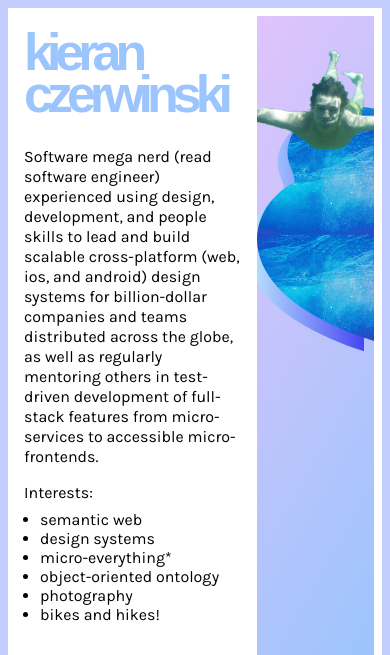
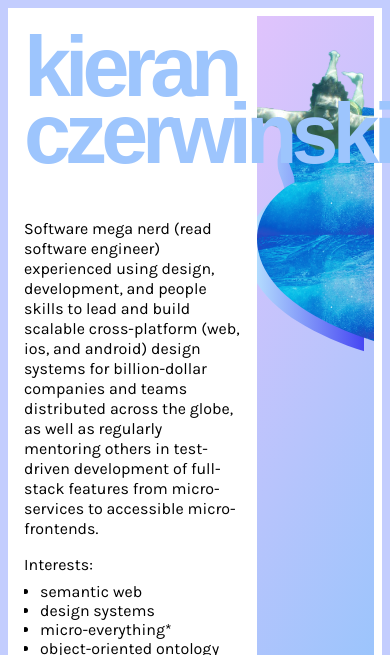
Before and after one commit to Kierancz/kicz-min, a website built with Vite: page index.html in a window 390 px wide. Shown: the top 655 px of the page. Built offline with nearby package versions, Linux system fonts and the light colour scheme.

Commit message:
feat: fixes for ghpages and more responsive

```diff
--- a/index.html
+++ b/index.html
@@ -1,17 +1,15 @@
 <!DOCTYPE html>
 <html lang="en">
+
 <head>
   <meta charset="UTF-8" />
-    <link rel="icon" type="image/svg+xml" href="favicon.svg" />
+  <link rel="icon" type="image/svg+xml" href="./assets/favicon.svg" />
   <meta name="viewport" content="width=device-width, initial-scale=1.0" />
 
   <!-- Primary Meta Tags -->
   <title>Kieran Czerwinski</title>
   <meta name="title" content="Kieran Czerwinski" />
-    <meta
-      name="description"
-      content="Loves semantic web, design systems, and micro-everything*"
-    />
+  <meta name="description" content="Loves semantic web, design systems, and micro-everything*" />
 
   <!-- Google / General Linked Data -->
   <script type="application/ld+json">
@@ -35,30 +33,21 @@
   <meta property="og:type" content="website" />
   <meta property="og:url" content="https://kicz.me/" />
   <meta property="og:title" content="Kieran Czerwinski" />
-    <meta
-      property="og:description"
-      content="Loves semantic web, design systems, and micro-everything*"
-    />
+  <meta property="og:description" content="Loves semantic web, design systems, and micro-everything*" />
   <meta property="og:image" content="" />
 
   <!-- Twitter -->
   <meta property="twitter:card" content="summary_large_image" />
   <meta property="twitter:url" content="https://kicz.me/" />
   <meta property="twitter:title" content="Kieran Czerwinski" />
-    <meta
-      property="twitter:description"
-      content="Loves semantic web, design systems, and micro-everything*"
-    />
+  <meta property="twitter:description" content="Loves semantic web, design systems, and micro-everything*" />
   <meta property="twitter:image" content="" />
 
   <link rel="preconnect" href="https://fonts.googleapis.com" />
   <link rel="preconnect" href="https://fonts.gstatic.com" crossorigin />
-    <link
-      href="https://fonts.googleapis.com/css?family=Karla:400,700"
-      rel="stylesheet"
-    />
+  <link href="https://fonts.googleapis.com/css?family=Karla:400,700" rel="stylesheet" />
 
-    <link rel="stylesheet" type="text/css" href="/style.css" />
+  <link rel="stylesheet" type="text/css" href="./src/style.css" />
 </head>
 
 <body>
@@ -72,41 +61,21 @@
         <ul class="contact">
           <li>
             <a class="icon-button" href="mailto:info@kicz.me">
-                <svg
-                  aria-hidden="true"
-                  xmlns="http://www.w3.org/2000/svg"
-                  height="24px"
-                  viewBox="0 0 24 24"
-                  width="24px"
-                  fill="#000000"
-                >
+              <svg aria-hidden="true" xmlns="http://www.w3.org/2000/svg" height="24px" viewBox="0 0 24 24" width="24px"
+                fill="#000000">
                 <path d="M0 0h24v24H0z" fill="none" />
                 <path
-                    d="M20 4H4c-1.1 0-1.99.9-1.99 2L2 18c0 1.1.9 2 2 2h16c1.1 0 2-.9 2-2V6c0-1.1-.9-2-2-2zm0 14H4V8l8 5 8-5v10zm-8-7L4 6h16l-8 5z"
-                  />
+                  d="M20 4H4c-1.1 0-1.99.9-1.99 2L2 18c0 1.1.9 2 2 2h16c1.1 0 2-.9 2-2V6c0-1.1-.9-2-2-2zm0 14H4V8l8 5 8-5v10zm-8-7L4 6h16l-8 5z" />
               </svg>
               <span class="visually-hidden">Email</span>
             </a>
           </li>
           <li>
-              <a
-                class="icon-button"
-                href="https://github.com/kierancz"
-                target="_blank"
-              >
-                <svg
-                  aria-hidden="true"
-                  xmlns="http://www.w3.org/2000/svg"
-                  xmlns:xlink="http://www.w3.org/1999/xlink"
-                  version="1.1"
-                  style="fill: #333"
-                  width="24"
-                  height="24"
-                  viewBox="0 0 24 24"
-                >
+            <a class="icon-button" href="https://github.com/kierancz" target="_blank">
+              <svg aria-hidden="true" xmlns="http://www.w3.org/2000/svg" xmlns:xlink="http://www.w3.org/1999/xlink"
+                version="1.1" style="fill: #333" width="24" height="24" viewBox="0 0 24 24">
                 <path
-                    d="M12,2A10,10 0 0,0 2,12C2,16.42 4.87,20.17 8.84,21.5C9.34,21.58 9.5,21.27 9.5,21C9.5,20.77 9.5,20.14 9.5,19.31C6.73,19.91 6.14,17.97 6.14,17.97C5.68,16.81 5.03,16.5 5.03,16.5C4.12,15.88 5.1,15.9 5.1,15.9C6.1,15.97 6.63,16.93 6.63,16.93C7.5,18.45 8.97,18 9.54,17.76C9.63,17.11 9.89,16.67 10.17,16.42C7.95,16.17 5.62,15.31 5.62,11.5C5.62,10.39 6,9.5 6.65,8.79C6.55,8.54 6.2,7.5 6.75,6.15C6.75,6.15 7.59,5.88 9.5,7.17C10.29,6.95 11.15,6.84 12,6.84C12.85,6.84 13.71,6.95 14.5,7.17C16.41,5.88 17.25,6.15 17.25,6.15C17.8,7.5 17.45,8.54 17.35,8.79C18,9.5 18.38,10.39 18.38,11.5C18.38,15.32 16.04,16.16 13.81,16.41C14.17,16.72 14.5,17.33 14.5,18.26C14.5,19.6 14.5,20.68 14.5,21C14.5,21.27 14.66,21.59 15.17,21.5C19.14,20.16 22,16.42 22,12A10,10 0 0,0 12,2Z"
-                  />
+                  d="M12,2A10,10 0 0,0 2,12C2,16.42 4.87,20.17 8.84,21.5C9.34,21.58 9.5,21.27 9.5,21C9.5,20.77 9.5,20.14 9.5,19.31C6.73,19.91 6.14,17.97 6.14,17.97C5.68,16.81 5.03,16.5 5.03,16.5C4.12,15.88 5.1,15.9 5.1,15.9C6.1,15.97 6.63,16.93 6.63,16.93C7.5,18.45 8.97,18 9.54,17.76C9.63,17.11 9.89,16.67 10.17,16.42C7.95,16.17 5.62,15.31 5.62,11.5C5.62,10.39 6,9.5 6.65,8.79C6.55,8.54 6.2,7.5 6.75,6.15C6.75,6.15 7.59,5.88 9.5,7.17C10.29,6.95 11.15,6.84 12,6.84C12.85,6.84 13.71,6.95 14.5,7.17C16.41,5.88 17.25,6.15 17.25,6.15C17.8,7.5 17.45,8.54 17.35,8.79C18,9.5 18.38,10.39 18.38,11.5C18.38,15.32 16.04,16.16 13.81,16.41C14.17,16.72 14.5,17.33 14.5,18.26C14.5,19.6 14.5,20.68 14.5,21C14.5,21.27 14.66,21.59 15.17,21.5C19.14,20.16 22,16.42 22,12A10,10 0 0,0 12,2Z" />
               </svg>
               <span class="visually-hidden">GitHub</span>
             </a>
@@ -118,6 +87,8 @@
 
     <div class="left-container clearfix">
       <h1 class="heading">Kieran Czerwinski</h1>
+
+      <div class="left-text-container">
         <p>
           Software mega nerd (read software engineer) experienced using design,
           development, and people skills to lead and build scalable
@@ -140,20 +111,20 @@
         </figure>
       </div>
     </div>
+  </div>
   <svg height="50px" width="50px" id="water-svg">
     <defs>
       <clipPath id="clip-water">
-          <path
-            d="M521.4,144.6c-3.9-4.8-9.2-8.1-14.6-10.8c-46.1-23.6-100.1-17.9-150.7-26.4c-10.6-1.8-21.3-4.3-30.3-10.2
+        <path d="M521.4,144.6c-3.9-4.8-9.2-8.1-14.6-10.8c-46.1-23.6-100.1-17.9-150.7-26.4c-10.6-1.8-21.3-4.3-30.3-10.2
       c-10.5-6.9-17.9-17.8-26.7-26.9c-20.9-21.8-49.3-33.6-77.4-42.9C187.9,16.2,153.3,8.1,118.3,2.7C98-0.5,76.6-2.5,57.9,6.3
       s-32.7,32-25.3,52.1c2.1,5.8,5.5,12.8,4.9,18.2c-23.1,10.9-40.7,37-37,63.9c4.3,31.9,31.3,54.7,58.2,69.7
       c41.8,23.4,88.8,36.4,136.1,37.7c30.8,0.9,66-1.5,87.7,21.7c6.9,7.4,11.6,16.8,18.4,24.3c16.1,17.8,41.3,22.5,64.6,22.9
-      c41.5,0.7,84.2-9.8,117-36.6c32.8-26.8,53.7-71.6,46.8-114.8C528.1,158,526,150.4,521.4,144.6z"
-          />
+      c41.5,0.7,84.2-9.8,117-36.6c32.8-26.8,53.7-71.6,46.8-114.8C528.1,158,526,150.4,521.4,144.6z" />
       </clipPath>
     </defs>
   </svg>
 
-    <script type="module" src="/main.js"></script>
+  <script type="module" src="./src/main.js"></script>
 </body>
+
 </html>
--- a/style.css
+++ b/src/style.css
@@ -71,28 +71,28 @@ h6 {
 
 h1 {
   text-transform: lowercase;
-  margin: 48px 0;
   letter-spacing: -6px;
-  font-size: 120px;
   line-height: 80%;
   color: #9dc5fd;
-  margin-top: 72px;
 }
-@media (max-width: 750px) {
-  h1 {
-    font-size: 70px;
-    margin: 32px 0;
-  }
+.heading {
+  font-size: 14vh;
+  height: 24vh;
+  margin: 0;
+  margin-top: 4vh;
 }
-@media (max-width: 600px) {
-  h1 {
-    font-size: 60px;
-    margin: 32px 0;
-  }
+.left-text-container {
+  height: 66vh;
+  overflow-y: scroll;
 }
 @media (max-width: 500px) {
-  h1 {
-    font-size: 52px;
+  .heading {
+    font-size: 10vh;
+    height: 20vh;
+  }
+  .left-text-container {
+    height: 74vh;
+    overflow-y: scroll;
   }
 }
 
@@ -162,7 +162,7 @@ h2.subtitle {
   width: 40vw;
   -webkit-clip-path: url(#clip-water);
   clip-path: url(#clip-water);
-  background-image: url(./assets/underwater.jpg);
+  background-image: url(../assets/underwater.jpg);
   shape-outside: url(#clip-water);
   height: 320px;
   background-attachment: fixed;
```
Also changed, not shown: src/main.js (renamed from main.js). Lines whose indentation alone changed are shown as unchanged.
